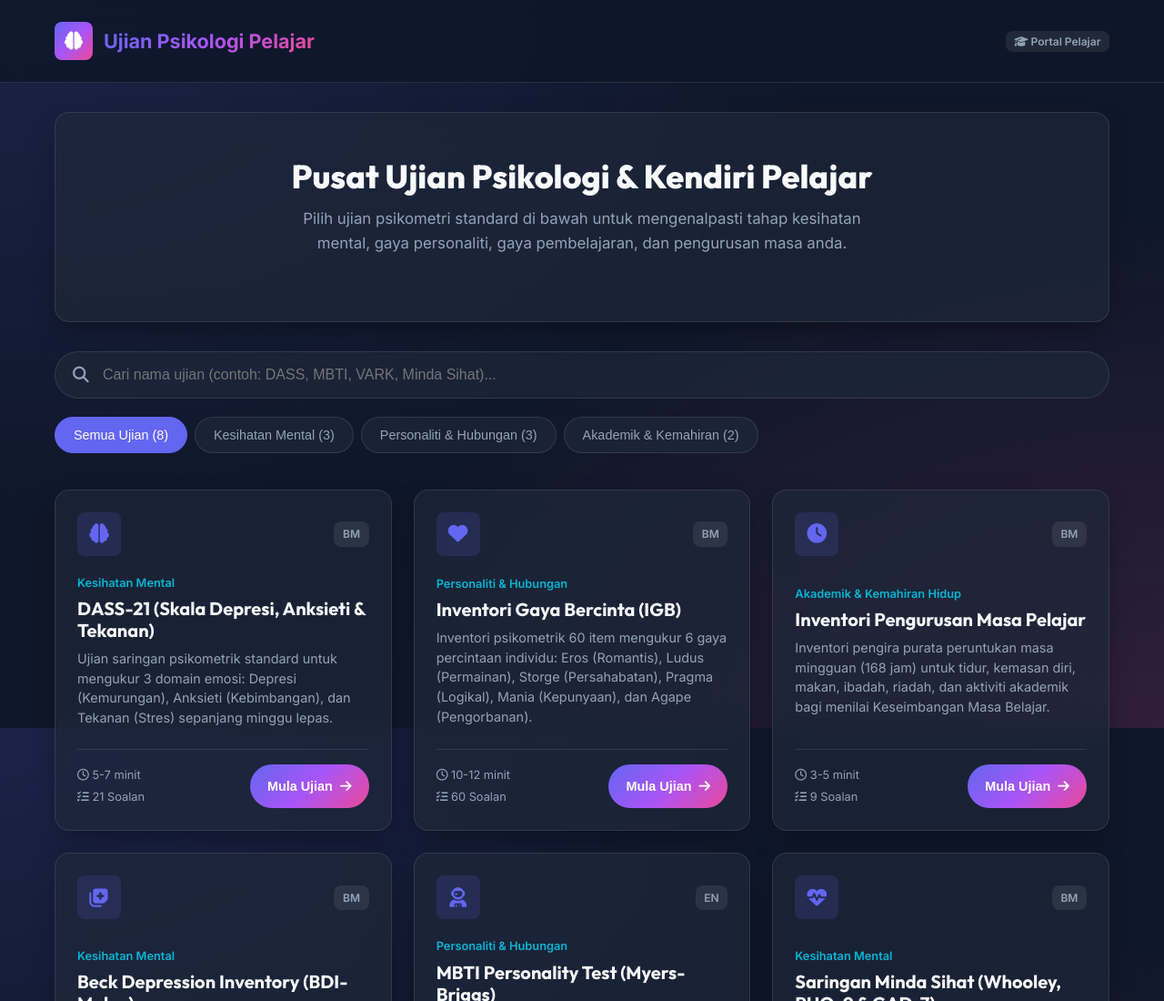
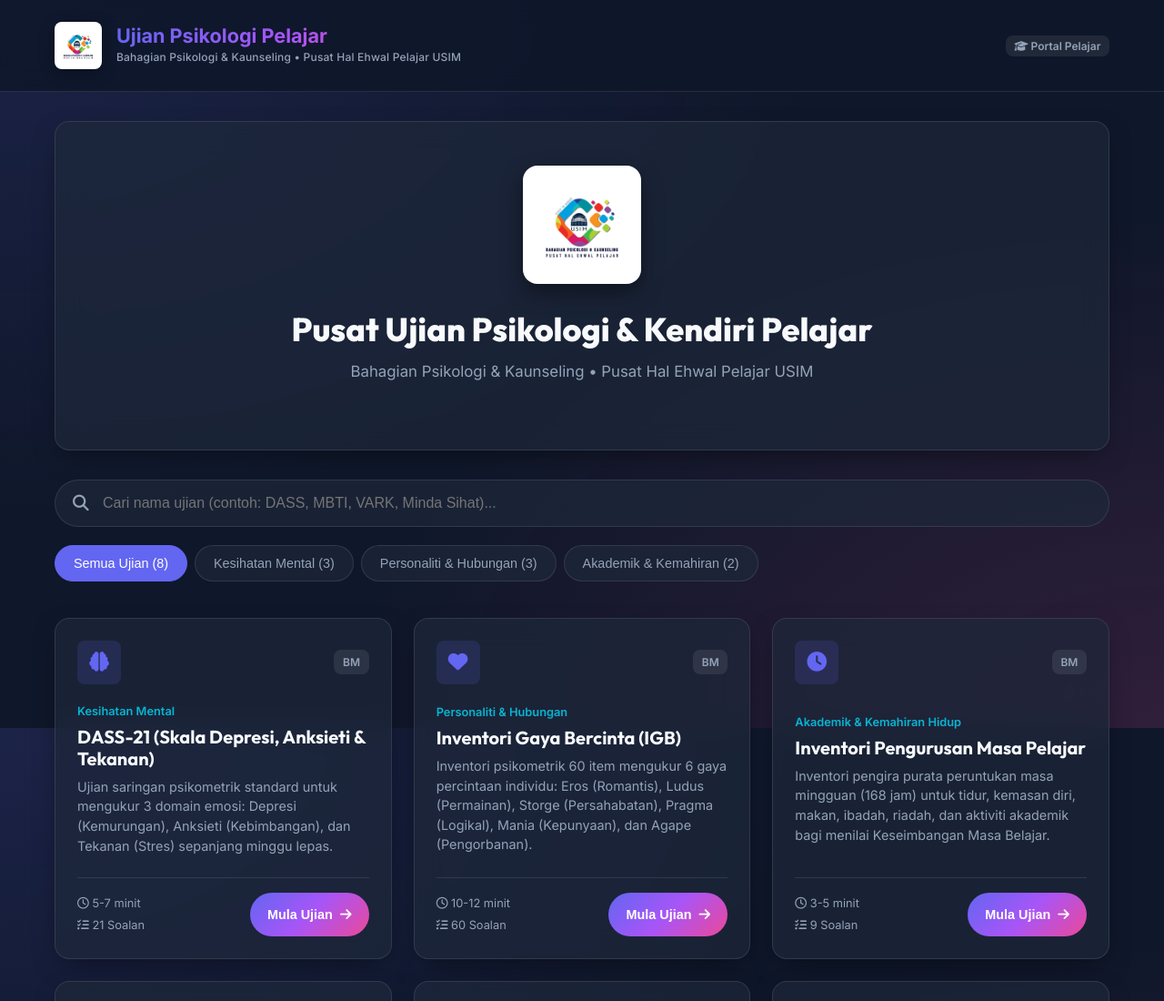
Before and after one commit to yass18-ops/Ujian-Psikologi, a plain HTML site: page index.html in a window 1280 px wide. Shown: the top 1100 px of the page at 91% size. Drawn offline with Linux system fonts and the light colour scheme; a script that the page names is missing.

Commit message:
Add official USIM Bahagian Psikologi & Kaunseling logo branding

```diff
--- a/css/styles.css
+++ b/css/styles.css
@@ -92,18 +92,22 @@
 .logo-group {
   display: flex;
   align-items: center;
-  gap: 0.75rem;
+  gap: 1rem;
+}
 
-  .logo-icon {
-    width: 42px;
-    height: 42px;
-    background: var(--accent-gradient);
+.official-logo-img {
+  height: 52px;
+  width: auto;
+  object-fit: contain;
+  filter: drop-shadow(0 4px 8px rgba(0,0,0,0.3));
   border-radius: var(--radius-sm);
+  background: white;
+  padding: 4px;
+}
+
+.logo-text-container {
   display: flex;
-    align-items: center;
-    justify-content: center;
-    font-size: 1.25rem;
-    color: white;
+  flex-direction: column;
 }
 
 .logo-title {
@@ -112,6 +116,68 @@
   background: var(--accent-gradient);
   -webkit-background-clip: text;
   -webkit-text-fill-color: transparent;
+  line-height: 1.2;
+}
+
+.logo-subtitle {
+  font-size: 0.75rem;
+  color: var(--text-muted);
+  font-weight: 500;
+  letter-spacing: 0.2px;
+}
+
+/* Hero Banner Logo */
+.hero-logo-wrapper {
+  margin-bottom: 1.25rem;
+
+  .hero-logo-img {
+    height: 110px;
+    width: auto;
+    object-fit: contain;
+    background: white;
+    padding: 10px;
+    border-radius: var(--radius-md);
+    box-shadow: 0 10px 25px rgba(0,0,0,0.4);
+
+    @media (min-width: 768px) {
+      height: 130px;
+    }
+  }
+}
+
+/* Result Official Header */
+.result-official-header {
+  display: flex;
+  flex-direction: column;
+  align-items: center;
+  margin-bottom: 1.5rem;
+  padding-bottom: 1.25rem;
+  border-bottom: 1px solid var(--glass-border);
+
+  .result-logo-img {
+    height: 90px;
+    width: auto;
+    object-fit: contain;
+    background: white;
+    padding: 8px;
+    border-radius: var(--radius-md);
+    margin-bottom: 0.75rem;
+    box-shadow: 0 4px 15px rgba(0,0,0,0.3);
+  }
+
+  .result-dept-title {
+    font-family: 'Outfit', sans-serif;
+    font-size: 1.15rem;
+    font-weight: 800;
+    letter-spacing: 1px;
+    color: var(--text-main);
+  }
+
+  .result-subdept-title {
+    font-size: 0.8rem;
+    color: var(--text-muted);
+    font-weight: 600;
+    letter-spacing: 0.5px;
   }
 }
 
--- a/index.html
+++ b/index.html
@@ -25,8 +25,11 @@
   <header class="app-header">
     <div class="container header-content">
       <div class="logo-group">
-        <div class="logo-icon"><i class="fa-solid fa-brain"></i></div>
-        <span class="logo-title">Ujian Psikologi Pelajar</span>
+        <img src="assets/usim_logo.png" alt="USIM Bahagian Psikologi & Kaunseling Logo" class="official-logo-img">
+        <div class="logo-text-container">
+          <span class="logo-title">Ujian Psikologi Pelajar</span>
+          <span class="logo-subtitle">Bahagian Psikologi & Kaunseling • Pusat Hal Ehwal Pelajar USIM</span>
+        </div>
       </div>
       <div class="header-actions">
         <span id="header-student-tag" class="test-lang-tag"><i class="fa-solid fa-graduation-cap"></i> Portal Pelajar</span>
@@ -41,9 +44,12 @@
     <section id="home-screen">
       <!-- Hero Banner -->
       <div class="hero-banner glass-panel">
+        <div class="hero-logo-wrapper">
+          <img src="assets/usim_logo.png" alt="Logo Official USIM" class="hero-logo-img">
+        </div>
         <h1 class="hero-title">Pusat Ujian Psikologi & Kendiri Pelajar</h1>
         <p class="hero-subtitle">
-          Pilih ujian psikometri standard di bawah untuk mengenalpasti tahap kesihatan mental, gaya personaliti, gaya pembelajaran, dan pengurusan masa anda.
+          Bahagian Psikologi & Kaunseling • Pusat Hal Ehwal Pelajar USIM
         </p>
       </div>
 
@@ -136,6 +142,12 @@
       <div class="result-wrapper">
         <div class="result-card glass-panel">
 
+          <div class="result-official-header">
+            <img src="assets/usim_logo.png" alt="USIM Logo Official" class="result-logo-img">
+            <div class="result-dept-title">BAHAGIAN PSIKOLOGI & KAUNSELING</div>
+            <div class="result-subdept-title">PUSAT HAL EHWAL PELAJAR • UNIVERSITI SAINS ISLAM MALAYSIA</div>
+          </div>
+
           <div id="result-badge" class="result-header-badge">Status Keputusan</div>
           <h2 id="result-test-name" class="result-main-title">Keputusan Ujian</h2>
 
```
Also changed, not shown: assets/usim_logo.png (added). Lines whose indentation alone changed are shown as unchanged.
